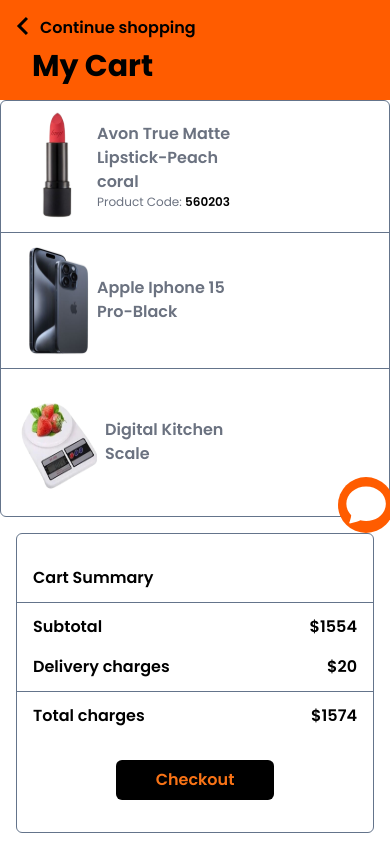
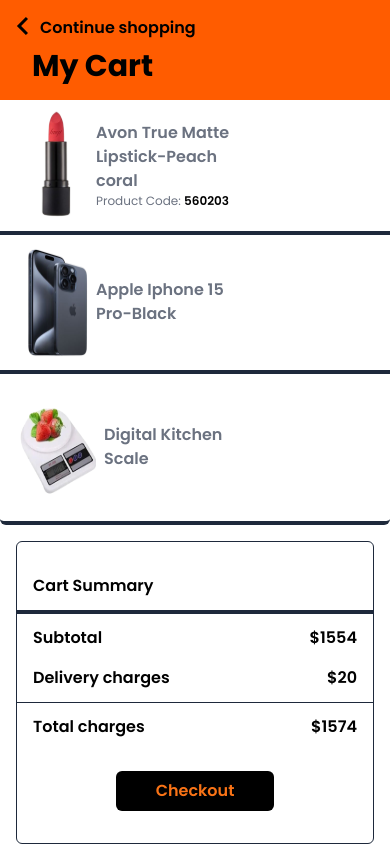
Before and after one commit to dorcasgold/HILZELLA, a React (Vite) app: page /cart in a window 390 px wide. Shown: the top 846 px of the page. Built offline with nearby package versions, Linux system fonts and the light colour scheme.

Commit message:
update mobile view

```diff
--- a/src/pages/Cart.jsx
+++ b/src/pages/Cart.jsx
@@ -67,8 +67,8 @@
             <p className="text-orange-600 cursor-pointer">My Shopping Cart</p>
           </div>
 
-          <div className="border-[1px] border-slate-500 rounded-md flex flex-col">
-            <div className="lg:flex hidden gap-40 my-2 border-b-slate-500  border-b-[1px] px-10 py-4">
+          <div className="lg:border-[1px] border-b-4 border-slate-800 rounded-md flex flex-col">
+            <div className="lg:flex hidden gap-40 my-2 border-b-slate-800 border-b-2 lg:border-b-[1px] px-10 py-4">
               <div>
                 <p className="font-semibold">Item details</p>
               </div>
@@ -82,7 +82,7 @@
                 <p className="font-semibold">Total Price</p>
               </div>
             </div>
-            <div className="flex items-center gap-10 border-b-slate-500 py-2 border-b-[1px]">
+            <div className="flex items-center gap-10 border-b-slate-800 py-2 border-b-4 lg:border-b-[1px]">
               <div className="flex items-center px-4">
                 <div>
                   <img src={lipstick} alt="lipstick-img" className="w-20" />
@@ -115,7 +115,7 @@
 
             </div>
 
-            <div className="flex items-center gap-10 border-b-slate-500 py-2 border-b-[1px]">
+            <div className="flex items-center gap-10 border-b-slate-800 py-2 border-b-4 lg:border-b-[1px]">
               <div className="flex items-center px-4">
                 <div>
                   <img src={tp1} alt="product-img" className="w-20" />
@@ -177,15 +177,15 @@
               </div>
             </div>
           </div>
-          <img src={chatIcon} alt="chatIcon" className="w-14 absolute -bottom-4 lg:-right-8 -right-1 cursor-pointer" />
+          <img src={chatIcon} alt="chatIcon" className="w-14 absolute -bottom-4 lg:-right-8 -right-1 cursor-pointer hidden lg:flex" />
         </div>
         <div className="flex flex-col">
-          <div className="border-[1px] border-slate-500 rounded-md flex flex-col my-4  py-5 lg:mx-64 mx-4">
+          <div className="border-[1px] border-slate-800 rounded-md flex flex-col my-4  py-5 lg:mx-64 mx-4">
             <div>
-              <div className=" border-slate-500 border-b-[1px]">
+              <div className=" border-slate-800 border-b-4 lg:border-b-[1px]">
                 <p className="font-semibold px-4 py-3">Cart Summary</p>
               </div>
-              <div className="flex flex-col border-slate-500 border-b-[1px] py-3 gap-4 font-semibold">
+              <div className="flex flex-col border-slate-800 border-b-[1px] py-3 gap-4 font-semibold">
                 <div className="flex justify-between px-4">
                   <p >Subtotal</p>
                   <p >$1554</p>
--- a/src/pages/home/Products.jsx
+++ b/src/pages/home/Products.jsx
@@ -21,7 +21,7 @@
 
 function Products() {
   return (
-    <div className="lg:mx-44">
+    <div className="lg:mx-44 overflow-x-hidden">
       <div className="flex flex-col gap-1">
         <div className="border-b-[1px] border-b-gray-500">
           <p className="lg:text-2xl text-lg font-semibold py-2 px-1">Top Products</p>
@@ -29,13 +29,13 @@
 
         <div className="lg:flex w-full justify-between my-2 items-center grid grid-cols-2 gap-x-2 mx-1">
           <div className=' relative'>
-            <p className='orange text-white px-2 border-black rounded border-2 py-1 text-xs text-center absolute z-50 md:translate-x-36 lg:translate-x-0'>NEW</p>
+            <p className='orange text-white px-2 border-black rounded border-2 py-1 text-xs text-center absolute z-50 translate-x-10 md:translate-x-36 lg:translate-x-0'>NEW</p>
             <div className='lg:w-28 w-16 group '>
               <LazyLoadImage
                 alt="Product"
                 src={tp1}
                 effect="blur"
-                className='transition-transform duration-500 ease-in transform group-hover:scale-110 translate-x-4 md:translate-x-40 lg:translate-x-0'
+                className='transition-transform duration-500 ease-in transform group-hover:scale-110 translate-x-14 md:translate-x-40 lg:translate-x-0'
               />
             </div>
             <div className='flex gap-1 py-1 md:translate-x-20 lg:translate-x-0'>
@@ -53,7 +53,7 @@
                 alt="Product"
                 src={tp2}
                 effect="blur"
-                className='transition-transform duration-500 ease-in transform group-hover:scale-110 translate-x-4 md:translate-x-40 lg:translate-x-0'
+                className='transition-transform duration-500 ease-in transform group-hover:scale-110 translate-x-14 md:translate-x-40 lg:translate-x-0'
               />
             </div>
             <div className='flex gap-1 py-1 md:translate-x-20 lg:translate-x-0'>
@@ -71,7 +71,7 @@
                 alt="Product"
                 src={tp3}
                 effect="blur"
-                className='transition-transform duration-500 ease-in transform group-hover:scale-110 translate-x-4 md:translate-x-40 lg:translate-x-0'
+                className='transition-transform duration-500 ease-in transform group-hover:scale-110 translate-x-14 md:translate-x-40 lg:translate-x-0'
               />
             </div>
             <div className='flex gap-1 py-1 md:translate-x-20 lg:translate-x-0'>
@@ -89,7 +89,7 @@
                 alt="Product"
                 src={tp4}
                 effect="blur"
-                className='transition-transform duration-500 ease-in transform group-hover:scale-110 translate-x-4 md:translate-x-40 lg:translate-x-0'
+                className='transition-transform duration-500 ease-in transform group-hover:scale-110 translate-x-14 md:translate-x-40 lg:translate-x-0'
               />
             </div>
             <div className='flex gap-1 py-1 md:translate-x-20 lg:translate-x-0'>
```
